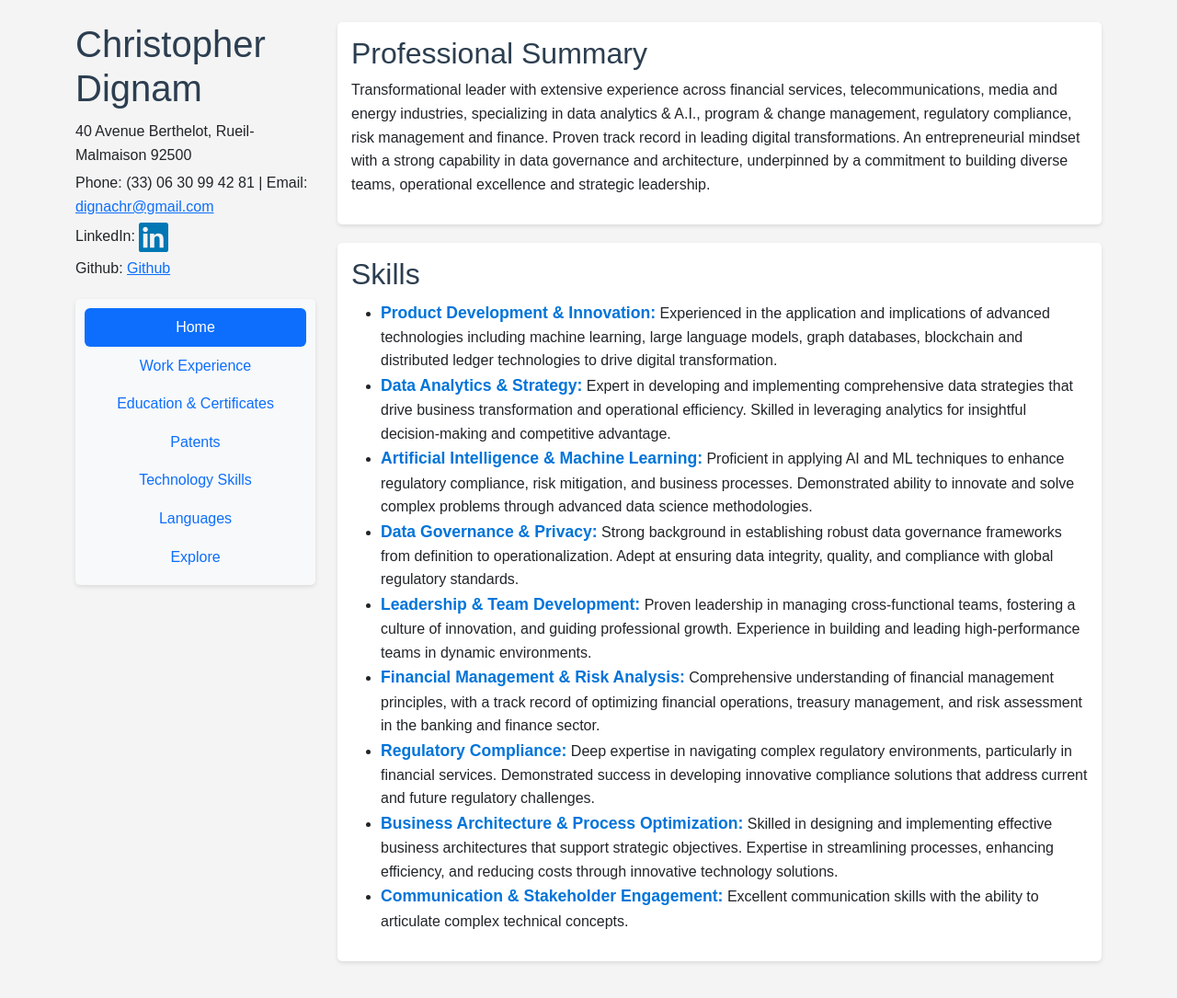
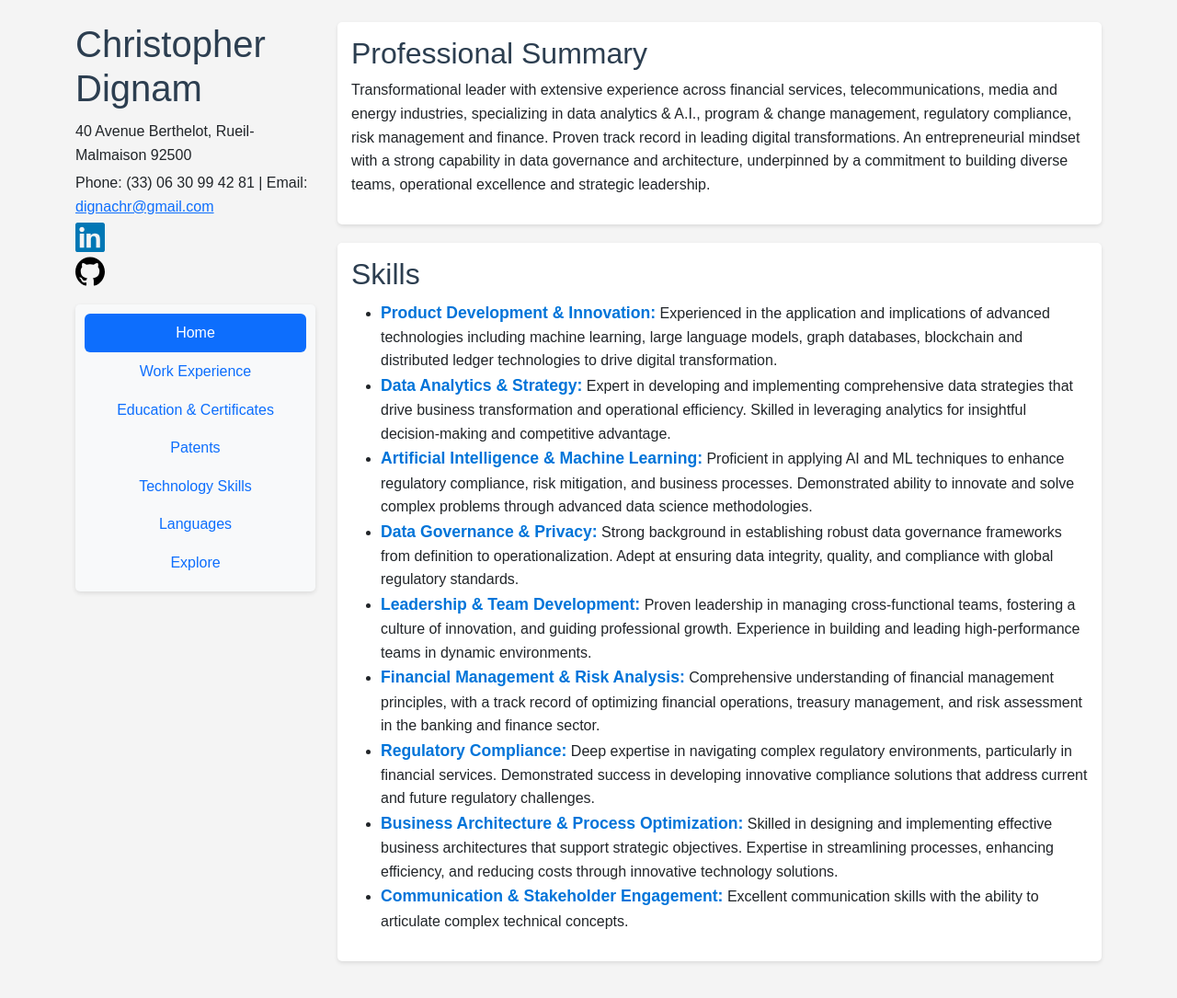
Before and after one commit to cdignam8304/cv, a Jekyll site: the page built from README.md, in a window 1280 px wide. Shown: the whole page at 92% size. Built offline with Jekyll 4.4.1, drawn with Linux system fonts in a browser that asks for light colours; our own code applies the rules of GitHub Pages for plain Markdown files.

Commit message:
Update Github link

```diff
--- a/_includes/header.html
+++ b/_includes/header.html
@@ -4,14 +4,20 @@
     <div class="contact">
         <p>40 Avenue Berthelot, Rueil-Malmaison 92500</p>
         <p>Phone: (33) 06 30 99 42 81 | Email: <a href="mailto:dignachr@gmail.com">dignachr@gmail.com</a></p>
-        <p>LinkedIn:
+        <p>
             <a href="https://www.linkedin.com/in/christopherdignam/" target="_blank" rel="noopener noreferrer" title="Visit my LinkedIn profile">
                 <svg xmlns="http://www.w3.org/2000/svg" viewBox="0 0 24 24" width="32" height="32" fill="#0077B5">
                     <path d="M22.23 0H1.77C.79 0 0 .774 0 1.733V22.27C0 23.23.79 24 1.77 24h20.46c.98 0 1.77-.774 1.77-1.733V1.733C24 .774 23.21 0 22.23 0zM7.08 20.452H3.56V9h3.52v11.452zM5.32 7.672c-1.128 0-2.052-.924-2.052-2.052 0-1.128.924-2.052 2.052-2.052 1.127 0 2.051.924 2.051 2.052 0 1.128-.924 2.052-2.051 2.052zM20.45 20.452h-3.52V14.4c0-1.442-.026-3.298-2.012-3.298-2.013 0-2.32 1.571-2.32 3.196v6.154h-3.52V9h3.38v1.56h.048c.471-.89 1.621-1.829 3.335-1.829 3.566 0 4.224 2.347 4.224 5.398v6.322z"/>
                 </svg>
             </a>
         </p>
-        <p>Github: <a href="https://github.com/cdignam8304" target="_blank">Github</a></p>
+        <p>
+            <a href="https://github.com/your-username" target="_blank" rel="noopener noreferrer" title="Visit my GitHub profile">
+                <svg xmlns="http://www.w3.org/2000/svg" viewBox="0 0 24 24" width="32" height="32" fill="black">
+                    <path d="M12 .297C5.373.297 0 5.67 0 12.297c0 5.292 3.438 9.789 8.207 11.387.599.113.793-.26.793-.577 0-.285-.01-1.04-.015-2.042-3.338.726-4.042-1.613-4.042-1.613-.546-1.387-1.333-1.756-1.333-1.756-1.09-.744.083-.729.083-.729 1.205.085 1.84 1.237 1.84 1.237 1.07 1.835 2.807 1.305 3.492.998.108-.775.418-1.305.762-1.605-2.665-.304-5.467-1.332-5.467-5.93 0-1.31.469-2.381 1.236-3.221-.123-.303-.536-1.527.117-3.176 0 0 1.008-.322 3.301 1.23.957-.266 1.984-.399 3.003-.403 1.02.004 2.047.137 3.006.403 2.29-1.552 3.296-1.23 3.296-1.23.655 1.649.242 2.873.12 3.176.77.84 1.235 1.911 1.235 3.221 0 4.61-2.807 5.624-5.478 5.922.43.371.815 1.104.815 2.224 0 1.606-.015 2.902-.015 3.293 0 .32.192.694.8.576C20.565 22.082 24 17.583 24 12.297 24 5.67 18.627.297 12 .297z"/>
+                </svg>
+            </a>
+        </p>
     </div>
 
     <!-- Navigation Tabs -->
```
